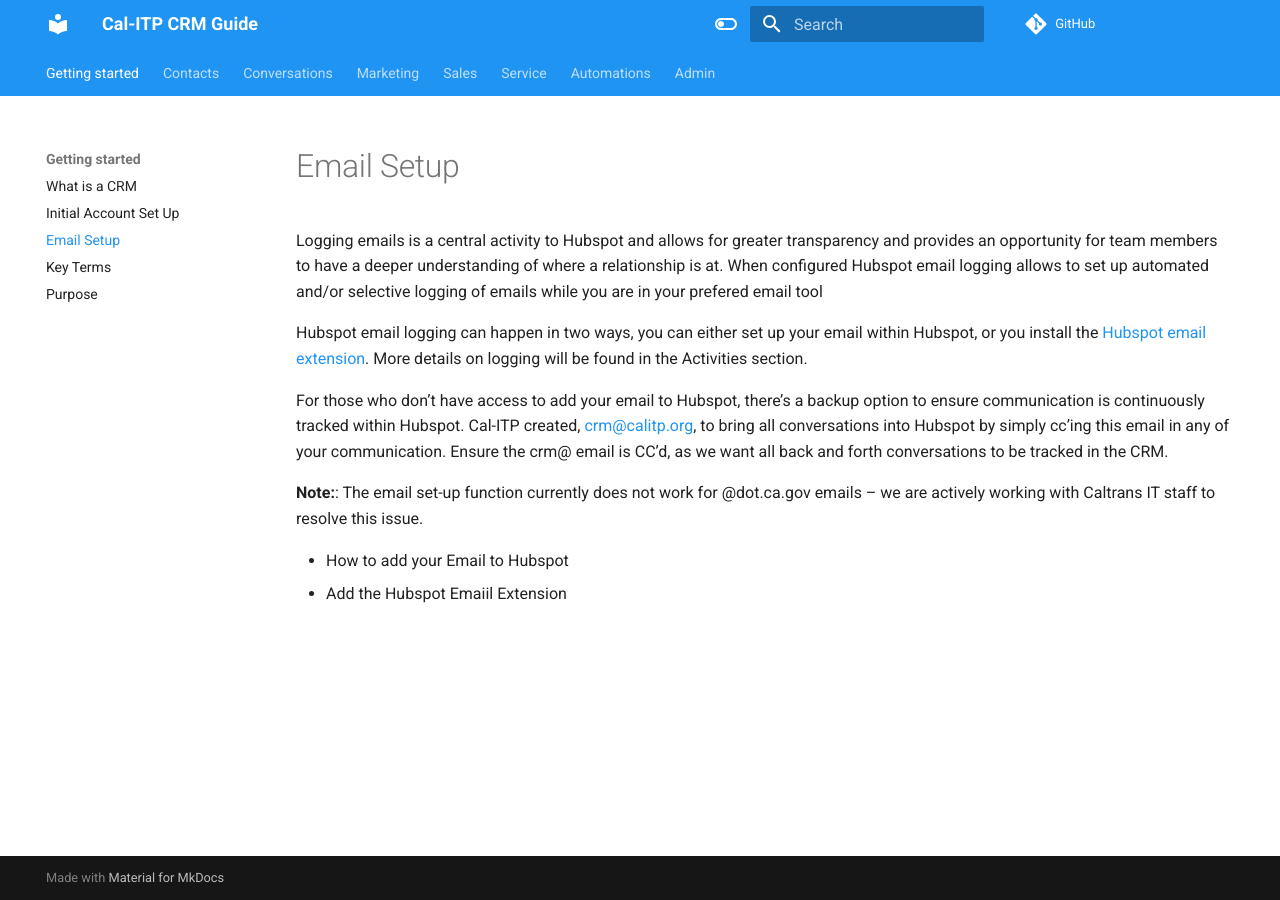
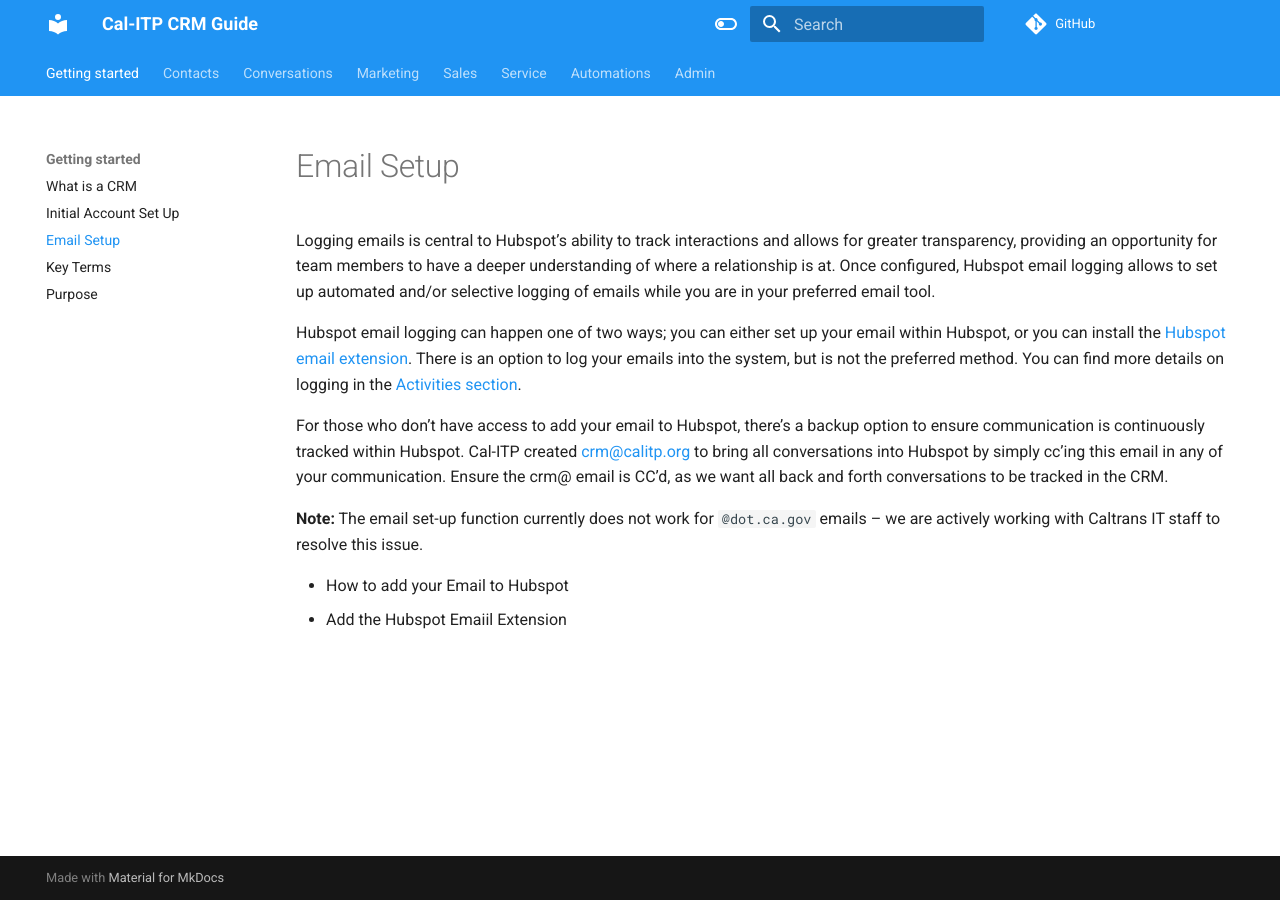
Before and after one commit to cal-itp/customer-success, an MkDocs documentation site: the page built from docs/getting-started/email-setup.md, in a window 1280 px wide. Built offline with MkDocs 1.6.1 and Material for MkDocs 9.7.7, drawn with Linux system fonts in a browser that asks for light colours; nearby versions of some CDN libraries; comment, search, counter and statistics services are not loaded.

Commit message:
Updated content

```diff
--- a/docs/getting-started/email-setup.md
+++ b/docs/getting-started/email-setup.md
@@ -1,12 +1,12 @@
 # Email Setup
 
-Logging emails is a central activity to Hubspot and allows for greater transparency and provides an opportunity for team members to have a deeper understanding of where a relationship is at. When configured Hubspot email logging allows to set up automated and/or selective logging of emails while you are in your prefered email tool
+Logging emails is central to Hubspot’s ability to track interactions and allows for greater transparency, providing an opportunity for team members to have a deeper understanding of where a relationship is at. Once configured, Hubspot email logging allows to set up automated and/or selective logging of emails while you are in your preferred email tool.
 
-Hubspot email logging can happen in two ways, you can either set up your email within Hubspot, or you install the [Hubspot email extension](https://knowledge.hubspot.com/connected-email/how-to-install-hubspot-sales). More details on logging will be found in the Activities section.
+Hubspot email logging can happen one of two ways; you can either set up your email within Hubspot, or you can install the [Hubspot email extension](https://knowledge.hubspot.com/connected-email/how-to-install-hubspot-sales). There is an option to log your emails into the system, but is not the preferred method. You can find more details on logging in the [Activities section](https://docs.calitp.org/crm-helpdesk/contacts/activities).
 
-For those who don’t have access to add your email to Hubspot, there’s a backup option to ensure communication is continuously tracked within Hubspot. Cal-ITP created, [crm@calitp.org](mailto:crm@calitp.org), to bring all conversations into Hubspot by simply cc’ing this email in any of your communication. Ensure the crm@ email is CC’d, as we want all back and forth conversations to be tracked in the CRM.
+For those who don’t have access to add your email to Hubspot, there’s a backup option to ensure communication is continuously tracked within Hubspot. Cal-ITP created [crm@calitp.org](mailto:crm@calitp.org) to bring all conversations into Hubspot by simply cc’ing this email in any of your communication. Ensure the crm@ email is CC’d, as we want all back and forth conversations to be tracked in the CRM.
 
-**Note:**: The email set-up function currently does not work for @dot.ca.gov emails – we are actively working with Caltrans IT staff to resolve this issue.
+**Note:** The email set-up function currently does not work for `@dot.ca.gov` emails – we are actively working with Caltrans IT staff to resolve this issue.
 
 - How to add your Email to Hubspot
 - Add the Hubspot Emaiil Extension
```
Also changed, not shown: docs/getting-started/README.md (+3 -1 lines), docs/getting-started/key-terms.md (+1 -1 lines), docs/getting-started/purpose.md (+1 -1 lines).
